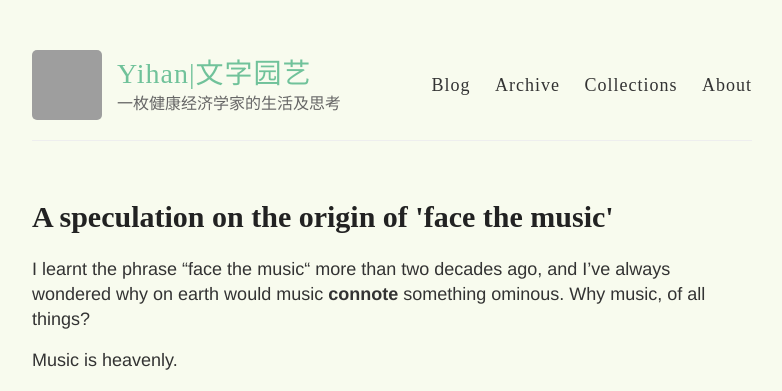
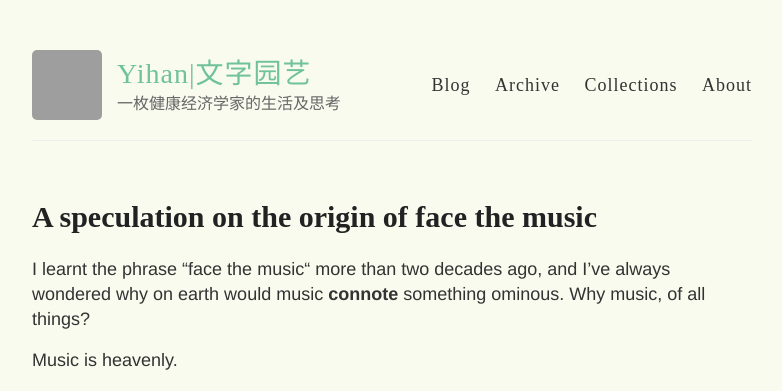
Before and after one commit to yihanxu/yihanxu.github.io, a Jekyll site: the page built from _posts/2026-08-09-speculation-on-face-the-music.md, in a window 1280 px wide, cut to the strip 0-391 px from the top of the page. Shown: the whole strip, without its empty margins (248-1030 px from the left). Built offline with Jekyll 4.4.1, drawn with Linux system fonts in a browser that asks for light colours; comment, search, counter and statistics services are not loaded; grey boxes are pictures that could not be loaded.

Commit message:
fix typo

```diff
--- a/_posts/2026-08-09-speculation-on-face-the-music.md
+++ b/_posts/2026-08-09-speculation-on-face-the-music.md
@@ -1,9 +1,9 @@
 ---
 layout: post
 comments: true
-title: "A speculation on the origin of 'face the music'"
+title: "A speculation on the origin of face the music"
+category: SnapshotOfTheDay
 tags: culture Odysseus music semiotics
-category: SnapshotOfTheDay
 ---
 
 I learnt the phrase "face the music“ more than two decades ago, and I've always wondered why on earth would music **connote** something ominous. Why music, of all things?
```
Also changed, not shown: 1 other file.
